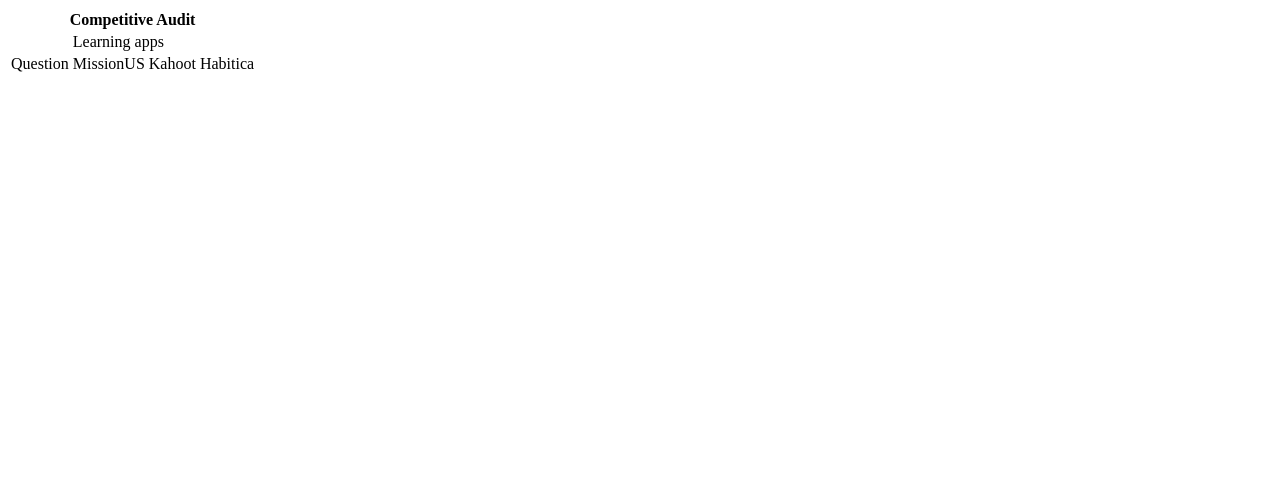
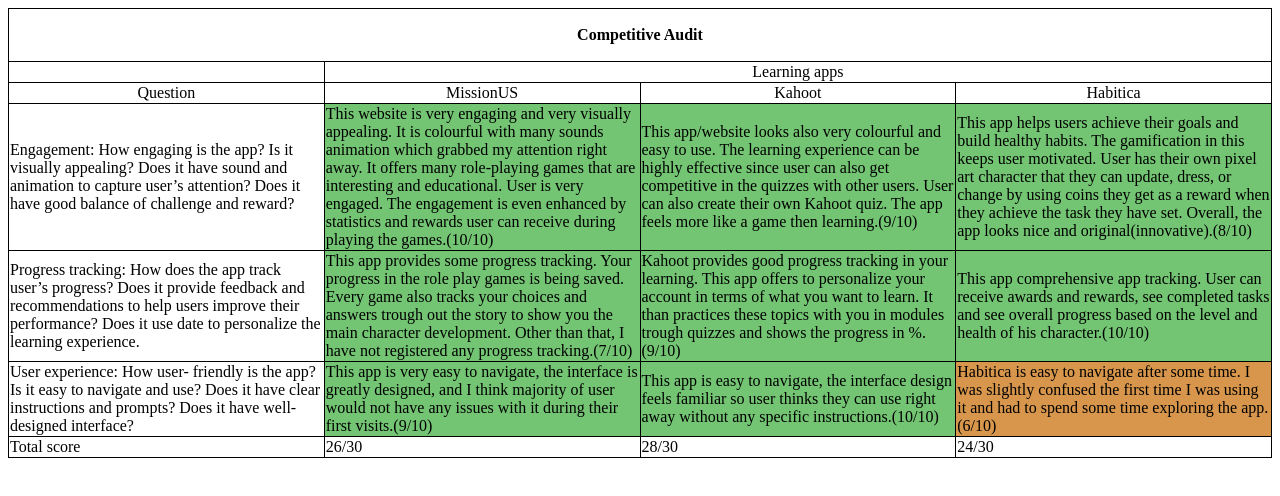
Before and after one commit to KenPowerClassroom/ixd-project-2024-EliskaVrzalova, a plain HTML site: page ca.html in a window 1280 px wide. Drawn offline with Linux system fonts and the light colour scheme.

Commit message:
table finished

```diff
--- a/ca.html
+++ b/ca.html
@@ -1,25 +1,50 @@
 <!DOCTYPE html>
 <html>
-    <link rel="stylesheet" tzypes="text/css" href="./style.css"/>
+    <link rel="stylesheet" types="text/css" href="./style.css"/>
 <body>
 <table>
 <thead>
-    <tr>
-        <th colspan="4">Competitive Audit</th>
+    <tr class="center">
+        <th colspan="4" style="height: 50px";>Competitive Audit</th>
     </tr>
 <tbody>
-<tr>
+<tr class="center">
     <td> </td>
     <td colspan="3">Learning apps</td>
 
 </tr>
-<tr>
+<tr  class="center">
     <td>Question</td>
     <td>MissionUS</td>
     <td>Kahoot</td>
     <td>Habitica</td>
 </tr>
 
+<tr>
+    <td>Engagement: How engaging is the app? Is it visually appealing? Does it have sound and animation to capture user’s attention? Does it have good balance of challenge and reward?</td>
+    <td class="green">This website is very engaging and very visually appealing. It is colourful with many sounds animation which grabbed my attention right away. It offers many role-playing games that are interesting and educational. User is very engaged. The engagement is even enhanced by statistics and rewards user can receive during playing the games.(10/10)</td>
+    <td class="green">This app/website looks also very colourful and easy to use. The learning experience can be highly effective since user can also get competitive in the quizzes with other users. User can also create their own Kahoot quiz. The app feels more like a game then learning.(9/10) </td>
+    <td class="green">This app helps users achieve their goals and build healthy habits. The gamification in this keeps user motivated. User has their own pixel art character that they can update, dress, or change by using coins they get as a reward when they achieve the task they have set. Overall, the app looks nice and original(innovative).(8/10) </td>
+</tr>
+<tr>
+    <td>Progress tracking: How does the app track user’s progress? Does it provide feedback and recommendations to help users improve their performance? Does it use date to personalize the learning experience.</td>
+    <td class="green">This app provides some progress tracking. Your progress in the role play games is being saved. Every game also tracks your choices and answers trough out the story to show you the main character development. Other than that, I have not registered any progress tracking.(7/10) </td>
+    <td class="green">Kahoot provides good progress tracking in your learning. This app offers to personalize your account in terms of what you want to learn. It than practices these topics with you in modules trough quizzes and shows the progress in %.(9/10)</td>
+    <td class="green">This app comprehensive app tracking. User can receive awards and rewards, see completed tasks and see overall progress based on the level and health of his character.(10/10) </td>
+</tr>
+<tr>
+    <td>User experience: How user- friendly is the app? Is it easy to navigate and use? Does it have clear instructions and prompts? Does it have well- designed interface? </td>
+    <td class="green">This app is very easy to navigate, the interface is greatly designed, and I think majority of user would not have any issues with it during their first visits.(9/10) </td>
+    <td class="green">This app is easy to navigate, the interface design feels familiar so user thinks they can use right away without any specific instructions.(10/10) </td>
+    <td class="orange">Habitica is easy to navigate after some time. I was slightly confused the first time I was using it and had to spend some time exploring the app.(6/10) </td>
+</tr>
+<tr>
+    <td>Total score</td>
+    <td>26/30</td>
+    <td>28/30</td>
+    <td>24/30</td>
+
+</tr>
 </tbody>
 </thead>
 </table>
--- a/style.css
+++ b/style.css
@@ -1,13 +1,43 @@
 h1{
     color:#4cad8d
+}
+h2:last-of-type{
+    margin-top: 50px;
 }
 body{
     display:flex;
 }
+#nav a {
+    width: 100%;
+    background-color : #4cad8d ;
+    display: block;
+    margin-top: 5px;
+    padding: 8px 0;
+}
 #nav{
     min-width:200px;
-    background-color : #4cad8d ;
+
     text-align: center;
     height: 100px;
     margin-right:15px;
 }
+table, td{
+    border:1px solid black;
+    border-collapse: collapse;
+}
+td{
+    text-align: center;
+    width:25%;
+
+
+}
+tr:not(tr.center) td{
+    text-align: left;
+}
+
+.green{
+    background-color:#73c573
+}
+.orange{
+    background-color: #d7964c;
+}
```
Also changed, not shown: index.html (+6 -5 lines).
